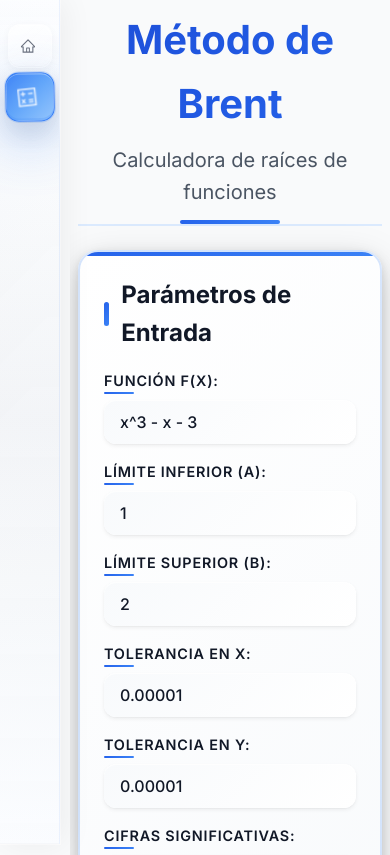
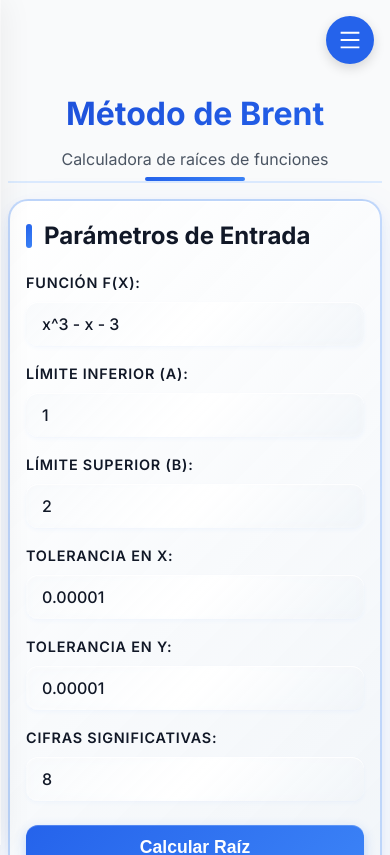
Before and after one commit to CodeWithElias/metodos_numericos, a React (Vite) app: page /brent in a window 390 px wide. Shown: the top 855 px of the page. Built offline with nearby package versions, Linux system fonts and the light colour scheme.

Commit message:
mejoras 1.1

```diff
--- a/src/components/ImputForm.tsx
+++ b/src/components/ImputForm.tsx
@@ -85,6 +85,7 @@ function InputForm({ onSubmit, isLoading }: InputFormProps) {
           value={func}
           onChange={(e) => setFunc(e.target.value)}
           className={errors.func ? 'error' : ''}
+          placeholder="Ej: x^3 - x - 3"
         />
         {errors.func && <span className="error-message">{errors.func}</span>}
       </div>
@@ -97,6 +98,7 @@ function InputForm({ onSubmit, isLoading }: InputFormProps) {
           value={a}
           onChange={(e) => setA(e.target.value)}
           className={errors.a ? 'error' : ''}
+          placeholder="Ej: 1"
         />
         {errors.a && <span className="error-message">{errors.a}</span>}
       </div>
@@ -108,6 +110,7 @@ function InputForm({ onSubmit, isLoading }: InputFormProps) {
           value={b}
           onChange={(e) => setB(e.target.value)}
           className={errors.b ? 'error' : ''}
+          placeholder="Ej: 2"
         />
         {errors.b && <span className="error-message">{errors.b}</span>}
       </div>
@@ -119,6 +122,7 @@ function InputForm({ onSubmit, isLoading }: InputFormProps) {
           value={tolX}
           onChange={(e) => setTolX(e.target.value)}
           className={errors.tolX ? 'error' : ''}
+          placeholder="Ej: 0.00001"
         />
         {errors.tolX && <span className="error-message">{errors.tolX}</span>}
       </div>
@@ -131,6 +135,7 @@ function InputForm({ onSubmit, isLoading }: InputFormProps) {
           value={tolY}
           onChange={(e) => setTolY(e.target.value)}
           className={errors.tolY ? 'error' : ''}
+          placeholder="Ej: 0.00001"
         />
         {errors.tolY && <span className="error-message">{errors.tolY}</span>}
       </div>
@@ -145,6 +150,7 @@ function InputForm({ onSubmit, isLoading }: InputFormProps) {
           value={sigFigs}
           onChange={(e) => setSigFigs(e.target.value)}
           className={errors.sigFigs ? 'error' : ''}
+          placeholder="Ej: 8"
         />
         {errors.sigFigs && <span className="error-message">{errors.sigFigs}</span>}
       </div>
--- a/src/components/layout/Layout.css
+++ b/src/components/layout/Layout.css
@@ -16,3 +16,15 @@
   z-index: 1;
   overflow-x: auto; /* Permite scroll horizontal si es necesario */
 }
+
+/* Responsive: ocultar sidebar en móviles */
+@media (max-width: 768px) {
+  .global-layout {
+    padding-left: 0;
+  }
+
+  .global-content {
+    padding-left: 0;
+    padding-top: 5rem; /* Espacio para el botón de menú */
+  }
+}
--- a/src/components/layout/Sidebar.css
+++ b/src/components/layout/Sidebar.css
@@ -243,11 +243,66 @@
   transform: scaleX(1.2);
 }
 
+/* Mobile menu toggle */
+.mobile-menu-toggle {
+  position: fixed;
+  top: 1rem;
+  right: 1rem; /* Cambiado de left a right */
+  z-index: 1003; /* Mayor que el sidebar (1001) */
+  background: var(--color-primary);
+  color: white;
+  border: none;
+  border-radius: 50%;
+  width: 48px;
+  height: 48px;
+  display: flex;
+  align-items: center;
+  justify-content: center;
+  cursor: pointer;
+  box-shadow: 0 4px 12px rgba(0, 0, 0, 0.15);
+  transition: all 0.3s ease;
+  transform: translateX(0);
+}
+
+/* Cuando el sidebar está abierto, mover el botón hacia la izquierda (ya que está en la derecha) */
+.sidebar.open + .mobile-menu-toggle {
+  transform: translateX(-85px); /* Mover hacia la izquierda para evitar superposición */
+}
+
+.mobile-menu-toggle:hover {
+  background: var(--color-primary-dark);
+  transform: scale(1.05);
+  box-shadow: 0 6px 16px rgba(0, 0, 0, 0.2);
+}
+
+.mobile-menu-toggle:active {
+  transform: scale(0.95);
+}
+
+.sidebar-overlay {
+  position: fixed;
+  top: 0;
+  left: 0;
+  right: 0;
+  bottom: 0;
+  background: rgba(0, 0, 0, 0.5);
+  z-index: 1000;
+  backdrop-filter: blur(2px);
+  -webkit-backdrop-filter: blur(2px);
+}
+
 /* Responsive */
 @media (max-width: 768px) {
   .sidebar {
     width: 60px;
     padding: 1.5rem 0.5rem;
+    transform: translateX(-100%);
+    transition: transform 0.3s ease;
+    z-index: 1001;
+  }
+
+  .sidebar.open {
+    transform: translateX(0);
   }
 
   .app-link {
--- a/src/components/layout/Sidebar.tsx
+++ b/src/components/layout/Sidebar.tsx
@@ -1,12 +1,55 @@
+import { useState, useEffect } from 'react';
 import { NavLink } from 'react-router-dom';
-import { AiOutlineHome, AiOutlineCalculator } from 'react-icons/ai';
+import { AiOutlineHome, AiOutlineCalculator, AiOutlineMenu, AiOutlineClose } from 'react-icons/ai';
 import "./Sidebar.css"
 
 function Sidebar() {
+  const [isOpen, setIsOpen] = useState(false);
+  const [isMobile, setIsMobile] = useState(false);
+
+  useEffect(() => {
+    const checkMobile = () => {
+      setIsMobile(window.innerWidth <= 768);
+    };
+
+    checkMobile();
+    window.addEventListener('resize', checkMobile);
+
+    return () => window.removeEventListener('resize', checkMobile);
+  }, []);
+
+  const toggleSidebar = () => {
+    setIsOpen(!isOpen);
+  };
+
+  const closeSidebar = () => {
+    setIsOpen(false);
+  };
+
   return (
-    <nav className="sidebar">
+    <>
+      {/* Botón de menú para móviles */}
+      {isMobile && (
+        <button
+          className="mobile-menu-toggle"
+          onClick={toggleSidebar}
+          aria-label="Toggle menu"
+        >
+          {isOpen ? <AiOutlineClose size={24} /> : <AiOutlineMenu size={24} />}
+        </button>
+      )}
+
+      {/* Overlay para cerrar sidebar en móviles */}
+      {isMobile && isOpen && (
+        <div
+          className="sidebar-overlay"
+          onClick={closeSidebar}
+          aria-hidden="true"
+        />
+      )}
+
+      <nav className={`sidebar ${isMobile && isOpen ? 'open' : ''}`}>
         <ul className="sidebar-app-list">
-
           {/* Enlace a la Portada (Inicio) */}
           <li className="sidebar-app-item">
             <NavLink
@@ -14,6 +57,7 @@ function Sidebar() {
               className={({ isActive }) => "app-link" + (isActive ? " active" : "")}
               end
               title="Inicio"
+              onClick={isMobile ? closeSidebar : undefined}
             >
               <div className="app-icon"><AiOutlineHome /></div>
             </NavLink>
@@ -25,15 +69,16 @@ function Sidebar() {
               to="/brent"
               className={({ isActive }) => "app-link" + (isActive ? " active" : "")}
               title="Método de Brent"
+              onClick={isMobile ? closeSidebar : undefined}
             >
               <div className="app-icon"><AiOutlineCalculator /></div>
             </NavLink>
           </li>
 
           {/* Aquí puedes añadir más "apps" en el futuro */}
-
         </ul>
       </nav>
+    </>
   );
 }
 
--- a/src/views/BrentView.css
+++ b/src/views/BrentView.css
@@ -103,15 +103,15 @@
 
 /* Cards modernas con gradientes sutiles */
 .app-main .card {
-  background: linear-gradient(135deg, #ffffff 0%, #f8fafc 100%);
-  border: 2px solid rgba(59, 130, 246, 0.2);
+  background: linear-gradient(135deg, rgba(255, 255, 255, 0.95) 0%, rgba(248, 250, 252, 0.9) 50%, rgba(241, 245, 249, 0.95) 100%);
+  border: 2px solid rgba(59, 130, 246, 0.3);
   border-radius: 20px;
   box-shadow:
-    0 12px 40px rgba(0, 0, 0, 0.15),
-    0 6px 20px rgba(0, 0, 0, 0.1),
-    0 3px 10px rgba(0, 0, 0, 0.08),
+    0 12px 40px rgba(59, 130, 246, 0.08),
+    0 6px 20px rgba(59, 130, 246, 0.06),
+    0 3px 10px rgba(59, 130, 246, 0.04),
     inset 0 1px 0 rgba(255, 255, 255, 0.95),
-    inset 0 -1px 0 rgba(0, 0, 0, 0.03);
+    inset 0 -1px 0 rgba(59, 130, 246, 0.02);
   padding: 1.5rem;
   transition: all 0.3s cubic-bezier(0.4, 0, 0.2, 1);
   animation: popIn 0.5s ease-out 0.1s backwards;
@@ -121,25 +121,17 @@
   -webkit-backdrop-filter: blur(10px);
 }
 
-.app-main .card::before {
-  content: '';
-  position: absolute;
-  top: 0;
-  left: 0;
-  right: 0;
-  height: 4px;
-  background: linear-gradient(90deg, var(--color-primary), var(--color-primary-light));
-  border-radius: 16px 16px 0 0;
-}
+/* Eliminado el borde superior coloreado */
 
 .app-main .card:hover {
   transform: translateY(-8px);
   box-shadow:
-    0 20px 60px rgba(0, 0, 0, 0.2),
-    0 10px 30px rgba(0, 0, 0, 0.15),
-    0 5px 15px rgba(0, 0, 0, 0.1),
+    0 20px 60px rgba(59, 130, 246, 0.15),
+    0 10px 30px rgba(59, 130, 246, 0.12),
+    0 5px 15px rgba(59, 130, 246, 0.08),
     inset 0 1px 0 rgba(255, 255, 255, 0.98),
-    inset 0 -1px 0 rgba(0, 0, 0, 0.04);
+    inset 0 -1px 0 rgba(59, 130, 246, 0.03);
+  border-color: rgba(59, 130, 246, 0.4);
 }
 
 .app-main .card h2 {
@@ -189,16 +181,7 @@
   position: relative;
 }
 
-.input-form label::after {
-  content: '';
-  position: absolute;
-  bottom: -2px;
-  left: 0;
-  width: 30px;
-  height: 2px;
-  background: linear-gradient(90deg, var(--color-primary), var(--color-primary-light));
-  border-radius: 1px;
-}
+/* Eliminado el subrayado de los labels */
 
 /* Inputs modernos con mejor UX */
 .input-form input {
@@ -210,11 +193,11 @@
   font-family: var(--font-sans);
   font-weight: 500;
   transition: all 0.3s cubic-bezier(0.4, 0, 0.2, 1);
-  background: linear-gradient(135deg, #f8fafc 0%, #ffffff 100%);
+  background: linear-gradient(135deg, rgba(248, 250, 252, 0.9) 0%, rgba(255, 255, 255, 0.95) 50%, rgba(241, 245, 249, 0.9) 100%);
   box-shadow:
-    0 2px 4px rgba(0, 0, 0, 0.06),
-    0 1px 2px rgba(0, 0, 0, 0.04),
-    inset 0 1px 0 rgba(255, 255, 255, 0.8);
+    0 2px 4px rgba(59, 130, 246, 0.04),
+    0 1px 2px rgba(59, 130, 246, 0.02),
+    inset 0 1px 0 rgba(255, 255, 255, 0.9);
   color: var(--color-text-primary);
   box-sizing: border-box;
   backdrop-filter: blur(6px);
@@ -223,9 +206,9 @@
 
 .input-form input:hover {
   box-shadow:
-    0 4px 8px rgba(0, 0, 0, 0.1),
-    0 2px 4px rgba(0, 0, 0, 0.06),
-    inset 0 1px 0 rgba(255, 255, 255, 0.9);
+    0 4px 8px rgba(59, 130, 246, 0.08),
+    0 2px 4px rgba(59, 130, 246, 0.06),
+    inset 0 1px 0 rgba(255, 255, 255, 0.95);
   transform: translateY(-1px);
 }
 
@@ -233,10 +216,10 @@
   outline: none;
   box-shadow:
     0 0 0 3px rgba(59, 130, 246, 0.15),
-    0 6px 16px rgba(0, 0, 0, 0.12),
-    0 2px 4px rgba(0, 0, 0, 0.08),
-    inset 0 1px 0 rgba(255, 255, 255, 0.9);
-  background: #ffffff;
+    0 6px 16px rgba(59, 130, 246, 0.08),
+    0 2px 4px rgba(59, 130, 246, 0.06),
+    inset 0 1px 0 rgba(255, 255, 255, 0.95);
+  background: rgba(255, 255, 255, 0.98);
   transform: translateY(-1px);
   backdrop-filter: blur(8px);
   -webkit-backdrop-filter: blur(8px);
@@ -245,8 +228,8 @@
 .input-form input.error {
   box-shadow:
     0 0 0 3px rgba(239, 68, 68, 0.15),
-    0 4px 8px rgba(0, 0, 0, 0.1),
-    0 2px 4px rgba(0, 0, 0, 0.06);
+    0 4px 8px rgba(239, 68, 68, 0.08),
+    0 2px 4px rgba(239, 68, 68, 0.06);
   transform: translateY(-1px);
   backdrop-filter: blur(6px);
   -webkit-backdrop-filter: blur(6px);
@@ -324,14 +307,17 @@
 .error-message {
   margin-top: 1rem;
   padding: 1rem 1.25rem;
-  background: linear-gradient(135deg, #fef2f2 0%, #fee2e2 100%);
+  background: linear-gradient(135deg, rgba(254, 242, 242, 0.9) 0%, rgba(254, 226, 226, 0.85) 50%, rgba(254, 202, 202, 0.9) 100%);
   color: var(--color-danger);
-  border: 1px solid #fecaca;
+  border: 1px solid rgba(239, 68, 68, 0.3);
   border-radius: 12px;
   font-weight: 500;
   text-align: center;
   animation: popIn 0.4s ease-out;
-  box-shadow: 0 2px 8px rgba(239, 68, 68, 0.1);
+  box-shadow:
+    0 4px 12px rgba(239, 68, 68, 0.08),
+    0 2px 6px rgba(239, 68, 68, 0.06),
+    inset 0 1px 0 rgba(255, 255, 255, 0.8);
   position: relative;
   backdrop-filter: blur(8px);
   -webkit-backdrop-filter: blur(8px);
@@ -346,12 +332,15 @@
   list-style: none;
   padding: 0.5rem;
   margin-bottom: 0.75rem;
-  background: linear-gradient(135deg, #f0f9ff 0%, #e0f2fe 100%);
-  border: 1px solid rgba(14, 165, 233, 0.2);
+  background: linear-gradient(135deg, rgba(240, 249, 255, 0.9) 0%, rgba(224, 242, 254, 0.85) 50%, rgba(186, 230, 253, 0.9) 100%);
+  border: 1px solid rgba(14, 165, 233, 0.3);
   border-radius: 12px;
   font-size: 1rem;
   animation: fadeIn 0.5s ease-out 0.4s backwards;
-  box-shadow: 0 2px 8px rgba(14, 165, 233, 0.1);
+  box-shadow:
+    0 4px 12px rgba(14, 165, 233, 0.08),
+    0 2px 6px rgba(14, 165, 233, 0.06),
+    inset 0 1px 0 rgba(255, 255, 255, 0.8);
   backdrop-filter: blur(8px);
   -webkit-backdrop-filter: blur(8px);
 }
@@ -396,17 +385,18 @@
   display: flex;
   justify-content: space-between;
   align-items: center;
-  background: linear-gradient(135deg, #f0fdf4 0%, #dcfce7 100%);
+  background: linear-gradient(135deg, rgba(240, 253, 244, 0.9) 0%, rgba(220, 252, 231, 0.85) 50%, rgba(187, 247, 208, 0.9) 100%);
   color: #166534;
   padding: 0.75rem 1.25rem;
   border-radius: 16px;
   margin-bottom: 0.75rem;
-  border: 2px solid #bbf7d0;
+  border: 2px solid rgba(34, 197, 94, 0.3);
   flex-wrap: wrap;
   gap: 0.75rem;
   box-shadow:
-    0 4px 12px rgba(34, 197, 94, 0.15),
-    inset 0 1px 0 rgba(255, 255, 255, 0.8);
+    0 6px 16px rgba(34, 197, 94, 0.08),
+    0 3px 8px rgba(34, 197, 94, 0.06),
+    inset 0 1px 0 rgba(255, 255, 255, 0.9);
   position: relative;
   overflow: hidden;
   backdrop-filter: blur(8px);
@@ -438,9 +428,12 @@
   text-align: center;
   padding: 1.5rem 1rem;
   font-size: 1.1rem;
-  background: linear-gradient(135deg, #f8fafc 0%, #ffffff 100%);
+  background: linear-gradient(135deg, rgba(248, 250, 252, 0.9) 0%, rgba(255, 255, 255, 0.95) 50%, rgba(241, 245, 249, 0.9) 100%);
   border-radius: 12px;
-  border: 2px dashed var(--color-gray-200);
+  border: 2px dashed rgba(59, 130, 246, 0.2);
+  box-shadow:
+    0 2px 8px rgba(59, 130, 246, 0.04),
+    inset 0 1px 0 rgba(255, 255, 255, 0.8);
   backdrop-filter: blur(6px);
   -webkit-backdrop-filter: blur(6px);
 }
@@ -452,11 +445,11 @@
   max-height: 600px;
   border-radius: 12px;
   box-shadow:
-    0 4px 6px -1px rgba(0, 0, 0, 0.1),
-    0 2px 4px -1px rgba(0, 0, 0, 0.06),
+    0 4px 6px -1px rgba(59, 130, 246, 0.06),
+    0 2px 4px -1px rgba(59, 130, 246, 0.04),
     inset 0 1px 0 rgba(255, 255, 255, 0.8);
-  border: 1px solid rgba(148, 163, 184, 0.1);
-  background: linear-gradient(135deg, #ffffff 0%, #f8fafc 100%);
+  border: 1px solid rgba(59, 130, 246, 0.1);
+  background: linear-gradient(135deg, rgba(255, 255, 255, 0.95) 0%, rgba(248, 250, 252, 0.9) 100%);
   backdrop-filter: blur(8px);
   -webkit-backdrop-filter: blur(8px);
 }
@@ -465,12 +458,12 @@
 .results-table-card .table-wrapper {
   border-radius: 16px;
   box-shadow:
-    0 12px 40px rgba(0, 0, 0, 0.15),
-    0 6px 20px rgba(0, 0, 0, 0.1),
-    0 3px 10px rgba(0, 0, 0, 0.08),
+    0 12px 40px rgba(59, 130, 246, 0.08),
+    0 6px 20px rgba(59, 130, 246, 0.06),
+    0 3px 10px rgba(59, 130, 246, 0.04),
     inset 0 1px 0 rgba(255, 255, 255, 0.95),
-    inset 0 -1px 0 rgba(0, 0, 0, 0.03);
-  border: 2px solid rgba(59, 130, 246, 0.2);
+    inset 0 -1px 0 rgba(59, 130, 246, 0.02);
+  border: 2px solid rgba(59, 130, 246, 0.3);
   backdrop-filter: blur(12px);
   -webkit-backdrop-filter: blur(12px);
 }
@@ -530,15 +523,17 @@ tbody tr {
 }
 
 tbody tr:nth-child(even) {
-  background: linear-gradient(135deg, #f8fafc 0%, #ffffff 100%);
+  background: linear-gradient(135deg, rgba(248, 250, 252, 0.9) 0%, rgba(255, 255, 255, 0.95) 100%);
   backdrop-filter: blur(2px);
   -webkit-backdrop-filter: blur(2px);
 }
 
 tbody tr.clickable-row:hover {
-  background: linear-gradient(135deg, #eff6ff 0%, #dbeafe 100%);
+  background: linear-gradient(135deg, rgba(239, 246, 255, 0.9) 0%, rgba(219, 234, 254, 0.85) 50%, rgba(186, 230, 253, 0.9) 100%);
   transform: scale(1.01);
-  box-shadow: 0 2px 8px rgba(59, 130, 246, 0.1);
+  box-shadow:
+    0 4px 12px rgba(59, 130, 246, 0.08),
+    0 2px 6px rgba(59, 130, 246, 0.06);
   backdrop-filter: blur(4px);
   -webkit-backdrop-filter: blur(4px);
 }
@@ -566,15 +561,15 @@ tbody tr:nth-child(10) { animation-delay: 0.5s; }
 .graph-container {
   margin-top: 1rem;
   padding: 1.5rem;
-  background: linear-gradient(135deg, #ffffff 0%, #f8fafc 100%);
-  border: 2px solid rgba(59, 130, 246, 0.2);
+  background: linear-gradient(135deg, rgba(255, 255, 255, 0.95) 0%, rgba(248, 250, 252, 0.9) 50%, rgba(241, 245, 249, 0.95) 100%);
+  border: 2px solid rgba(16, 185, 129, 0.3);
   border-radius: 20px;
   box-shadow:
-    0 12px 40px rgba(0, 0, 0, 0.15),
-    0 6px 20px rgba(0, 0, 0, 0.1),
-    0 3px 10px rgba(0, 0, 0, 0.08),
+    0 12px 40px rgba(16, 185, 129, 0.08),
+    0 6px 20px rgba(16, 185, 129, 0.06),
+    0 3px 10px rgba(16, 185, 129, 0.04),
     inset 0 1px 0 rgba(255, 255, 255, 0.95),
-    inset 0 -1px 0 rgba(0, 0, 0, 0.03);
+    inset 0 -1px 0 rgba(16, 185, 129, 0.02);
   animation: popIn 0.5s ease-out 0.5s backwards;
   transition: all 0.3s cubic-bezier(0.4, 0, 0.2, 1);
   position: relative;
@@ -583,30 +578,75 @@ tbody tr:nth-child(10) { animation-delay: 0.5s; }
   -webkit-backdrop-filter: blur(10px);
 }
 
-.graph-container::before {
-  content: '';
-  position: absolute;
-  top: 0;
-  left: 0;
-  right: 0;
-  height: 4px;
-  background: linear-gradient(90deg, #10b981, #34d399);
-  border-radius: 16px 16px 0 0;
-}
+/* Eliminado el borde superior coloreado */
 
 .graph-container:hover {
   transform: translateY(-8px);
   box-shadow:
-    0 20px 60px rgba(0, 0, 0, 0.2),
-    0 10px 30px rgba(0, 0, 0, 0.15),
-    0 5px 15px rgba(0, 0, 0, 0.1),
+    0 20px 60px rgba(16, 185, 129, 0.15),
+    0 10px 30px rgba(16, 185, 129, 0.12),
+    0 5px 15px rgba(16, 185, 129, 0.08),
     inset 0 1px 0 rgba(255, 255, 255, 0.98),
-    inset 0 -1px 0 rgba(0, 0, 0, 0.04);
+    inset 0 -1px 0 rgba(16, 185, 129, 0.03);
+  border-color: rgba(16, 185, 129, 0.4);
 }
 
 /* --- 6. RESPONSIVIDAD MODERNA --- */
 
-@media (min-width: 640px) {
+/* Móviles pequeños */
+@media (max-width: 480px) {
+  .brent-view-container {
+    padding: 0.5rem;
+  }
+
+  .app-header {
+    margin-bottom: 1rem;
+    padding-bottom: 0.5rem;
+  }
+
+  .app-header h1 {
+    font-size: 2rem;
+  }
+
+  .app-header p {
+    font-size: 1rem;
+  }
+
+  .app-main {
+    gap: 1rem;
+  }
+
+  .app-main .card {
+    padding: 1rem;
+  }
+
+  .input-form {
+    grid-template-columns: 1fr;
+    gap: 1rem;
+  }
+
+  .form-group.span-2 {
+    grid-column: 1 / -1;
+  }
+
+  .results-summary {
+    font-size: 0.9rem;
+  }
+
+  .root-result {
+    font-size: 1.1rem;
+  }
+
+  .table-wrapper {
+    font-size: 0.85rem;
+  }
+
+  th, td {
+    padding: 0.5rem 0.75rem;
+  }
+}
+
+@media (min-width: 481px) and (max-width: 640px) {
   .brent-view-container {
     padding: 1rem;
   }
@@ -621,20 +661,35 @@ tbody tr:nth-child(10) { animation-delay: 0.5s; }
   }
 }
 
-@media (min-width: 1024px) {
+@media (min-width: 641px) and (max-width: 1024px) {
   .brent-view-container {
     padding: 1.5rem;
   }
 
+  .input-form {
+    grid-template-columns: 1fr 1fr;
+    gap: 2rem;
+  }
+
+  .form-group.span-2 {
+    grid-column: 1 / -1;
+  }
+}
+
+@media (min-width: 1024px) {
+  .brent-view-container {
+    padding: 2.5rem;
+  }
+
   /* Layout de dos columnas */
   .app-main {
-    grid-template-columns: 380px 1fr;
-    gap: 2rem;
+    grid-template-columns: 420px 1fr;
+    gap: 2.5rem;
   }
 
   .input-form {
     grid-template-columns: 1fr 1fr;
-    gap: 1.25rem;
+    gap: 1.5rem;
   }
 
   .form-group.span-2 {
@@ -660,8 +715,8 @@ tbody tr:nth-child(10) { animation-delay: 0.5s; }
   }
 
   .app-main {
-    grid-template-columns: 420px 1fr;
-    gap: 2.5rem;
+    grid-template-columns: 480px 1fr;
+    gap: 3rem;
   }
 }
 
```
Also changed, not shown: src/components/IterationModal.css (+99 -2 lines), src/components/ResultsTable.tsx (+2 -13 lines), src/views/DashboardView.css (+46 -0 lines), 1 other file (tests, documents, lock files or other folders). Lines whose indentation alone changed are shown as unchanged.
